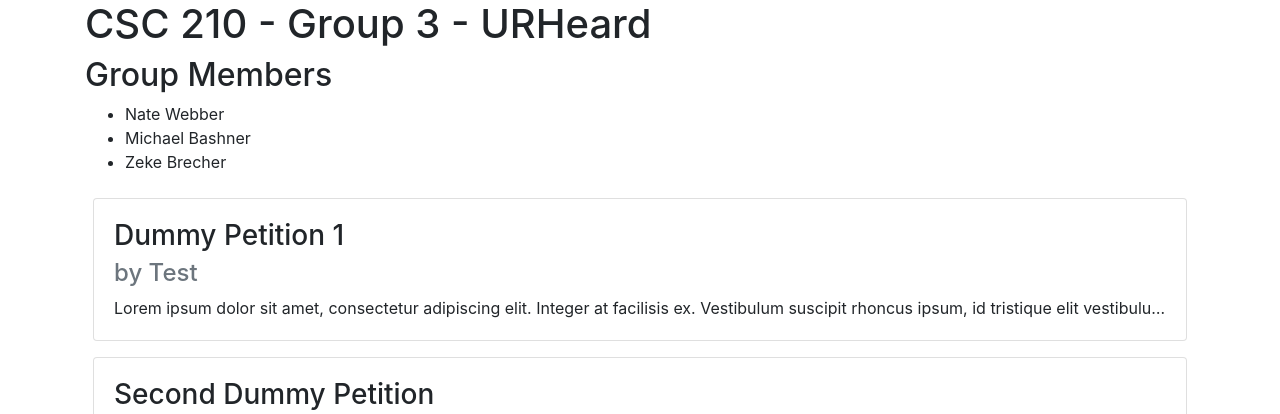
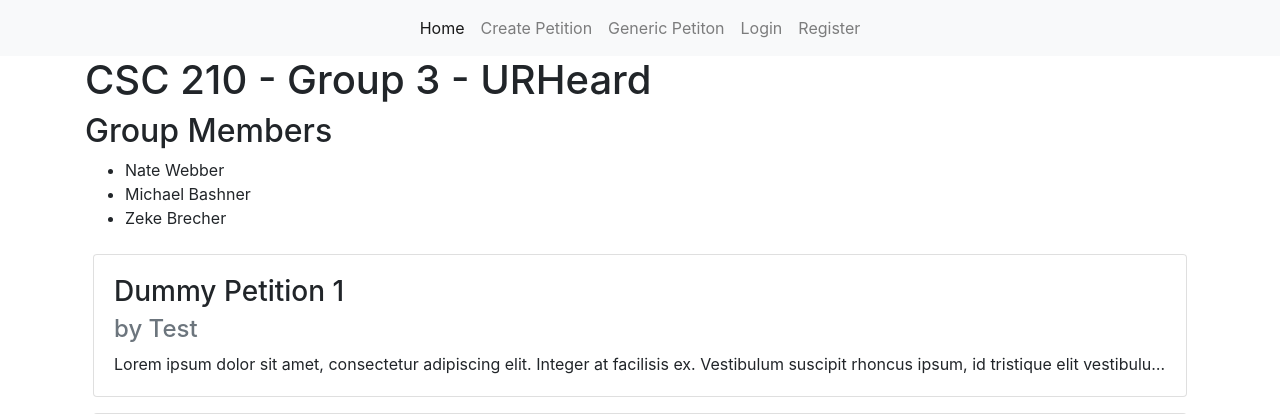
Before and after one commit to michaelb-TI100/csc210-team3, a Flask app: page / in a window 1280 px wide. Shown: the top 414 px of the page. Run offline with Flask 2, Linux system fonts and the light colour scheme; data comes from the database, SQL or seed files in the repository; some libraries are stand-ins or nearby versions.

Commit message:
Update base.html
Added basic navigation bar.

```diff
--- a/templates/base.html
+++ b/templates/base.html
@@ -18,6 +18,25 @@
 	</head>
 	<body>
 		<!-- Your page content -->
+		<nav class="navbar navbar-expand-sm bg-light navbar-light justify-content-center sticky-top">
+  			<ul class="navbar-nav">
+    				<li class="nav-item active">
+      					<a class="nav-link" href={{ url_for ('index') }}> Home </a>
+    				</li>
+    				<li class="nav-item">
+      					<a class="nav-link" href={{ url_for ('create') }}> Create Petition </a>
+    				</li>
+    				<li class="nav-item">
+      					<a class="nav-link" href={{ url_for ('petition') }}> Generic Petiton </a>
+    				</li>
+    				<li class="nav-item">
+      					<a class="nav-link" href={{ url_for ('login') }}> Login </a>
+    				</li>
+				<li class="nav-item">
+      					<a class="nav-link" href={{ url_for ('register') }}> Register </a>
+    				</li>
+  			</ul>
+		</nav>
 		<div class="container">
 		{% block content %}{% endblock %}
 	</div>
```
